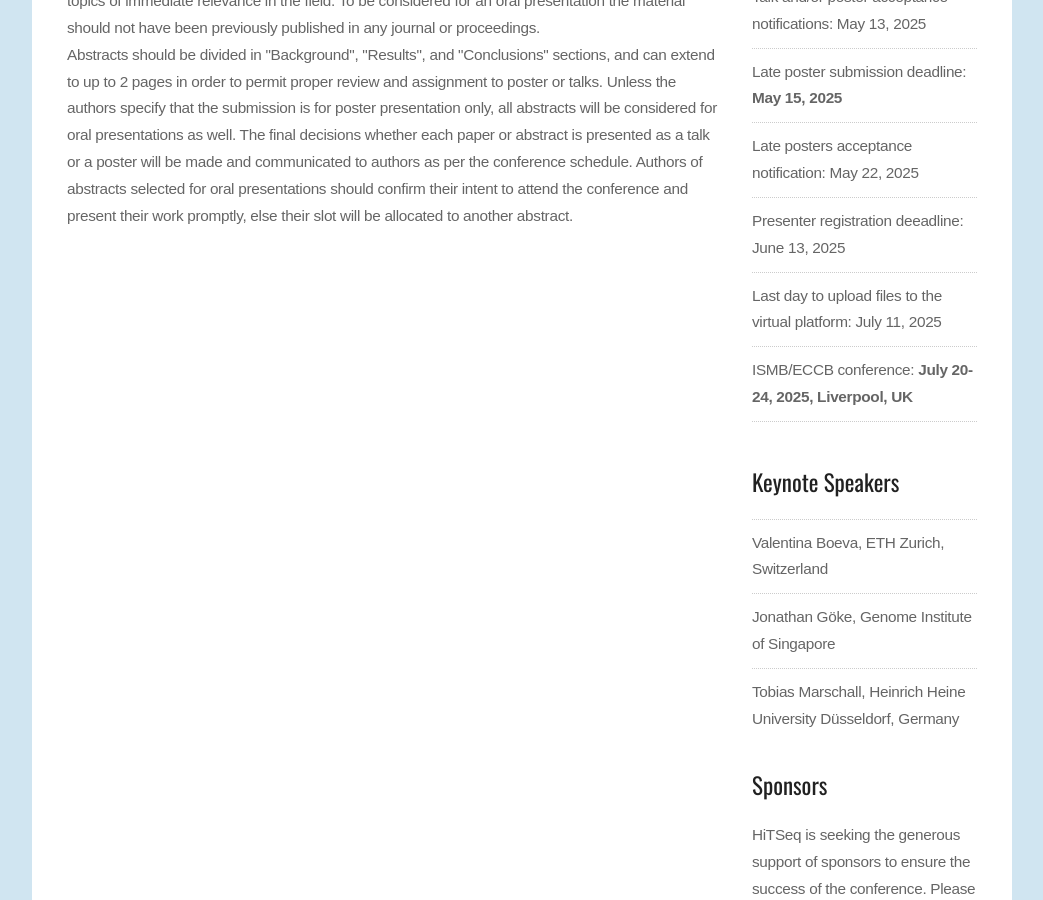
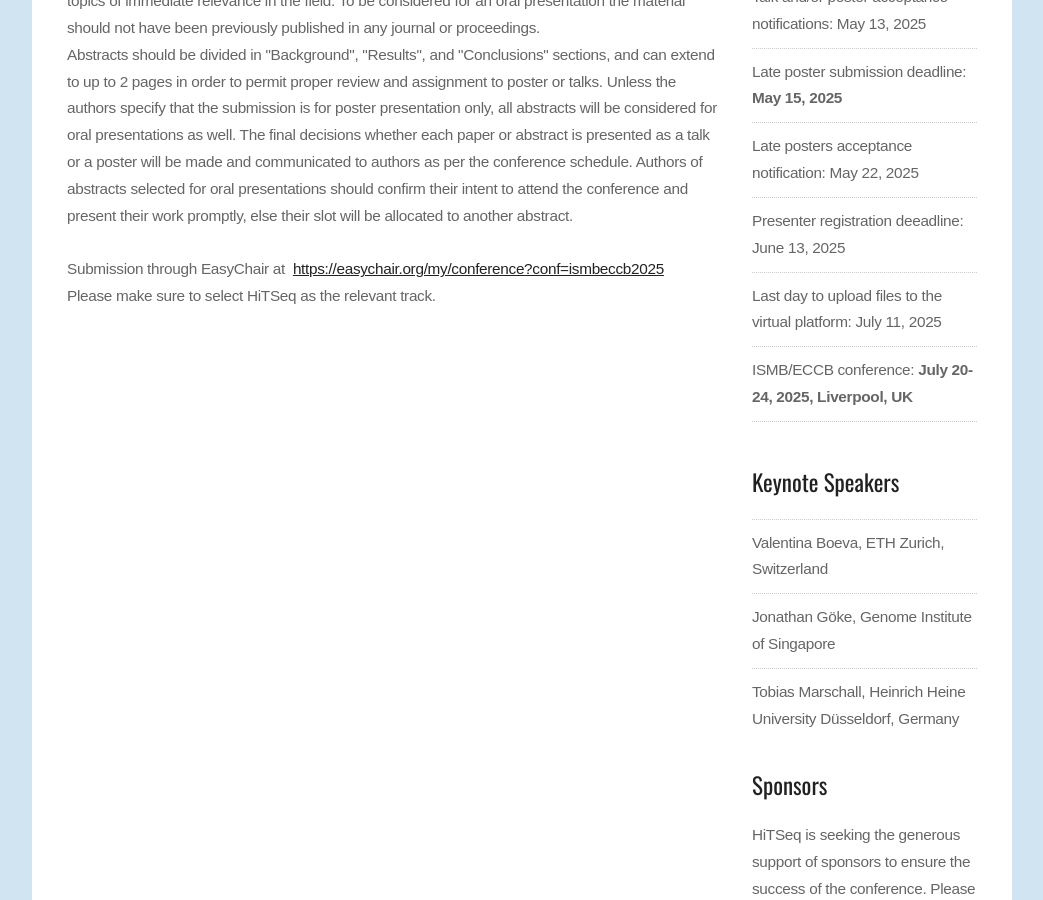
Before and after one commit to HiTSeq/hitseq.github.io, a Jekyll site: the page built from submissions.md, in a window 1280 px wide and 900 px high, scrolled down 1081 px. Shown: the whole window, without its empty margins (118-1161 px from the left). Built offline with Jekyll 4.4.1, drawn with Linux system fonts in a browser that asks for light colours; some of the changed lines change nothing that is shown.

Commit message:
Update submissions.md (easychair links)

```diff
--- a/submissions.md
+++ b/submissions.md
@@ -28,9 +28,8 @@ title: Submissions
   <p> We are soliciting high-quality <b>unpublished</b> abstracts.
     Accepted abstracts will be presented at HiTSeq as either posters
     or talks. All abstracts should be submitted via the
-    <!-- TODO
-    <a href="https://easychair.org/conferences/?conf=ismbe024abstract">-->
-    ISMB/ECCB 2025 Abstracts submission system<!-- </a>-->. <b>Please make sure to
+    <a href="https://easychair.org/my/conference?conf=ismbeccb2025">
+    ISMB/ECCB 2025 Abstracts submission system</a>. <b>Please make sure to
       select HiTSeq as track </b>to ensure your manuscript is
     assigned to our track. Please submit your abstracts as 1-2 page
     PDF files, with font size 11, and <i>reasonable</i> margins. </p>
@@ -61,15 +60,11 @@ title: Submissions
   and present their work promptly, else their slot will be allocated
   to another abstract.</p>
 
-  <!--
   <p><br />
   </p>
-  <p>Submission through EasyChair at <a href="http://easychair.org/my/conference?conf=ismb2020abstracts"                target="_blank">http://easychair.org/my/conference?conf=ismb2020abstracts</a></p>            <p>Direct link to EasyChair: <a href="https://easychair.org/conferences/?conf=ismbeccb2024abstract">https://easychair.org/conferences/?conf=ismbeccb2024abstract</a></p>
-  <p><br />
+  <p>Submission through EasyChair at  <a href="https://easychair.org/my/conference?conf=ismbeccb2025">https://easychair.org/my/conference?conf=ismbeccb2025</a><br />
+  Please make sure to select HiTSeq as the relevant track.<br />
   </p>
-  <p>Please make sure to select HiTSeq as the relevant track.<br />
-  </p>
-  -->
 
   <!-- All submissions are closed.<br class="clearfix" /> -->
 </div>
```
